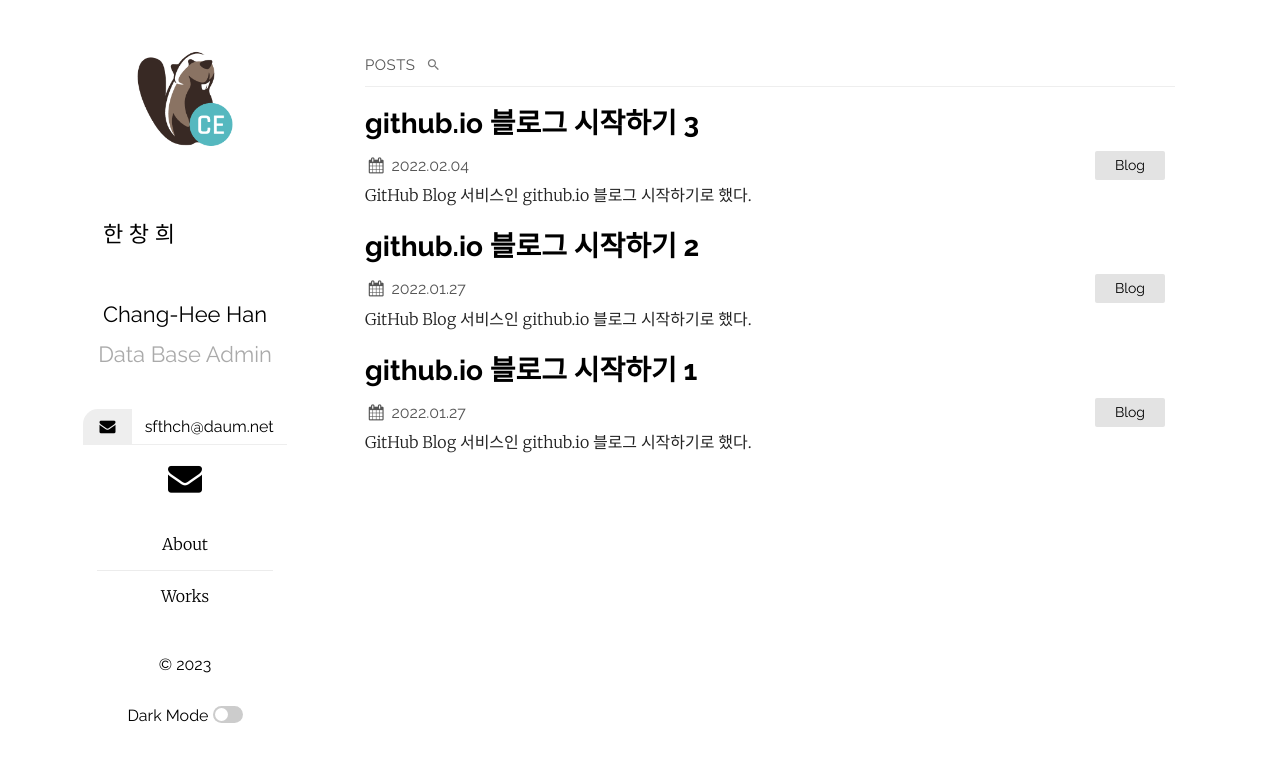
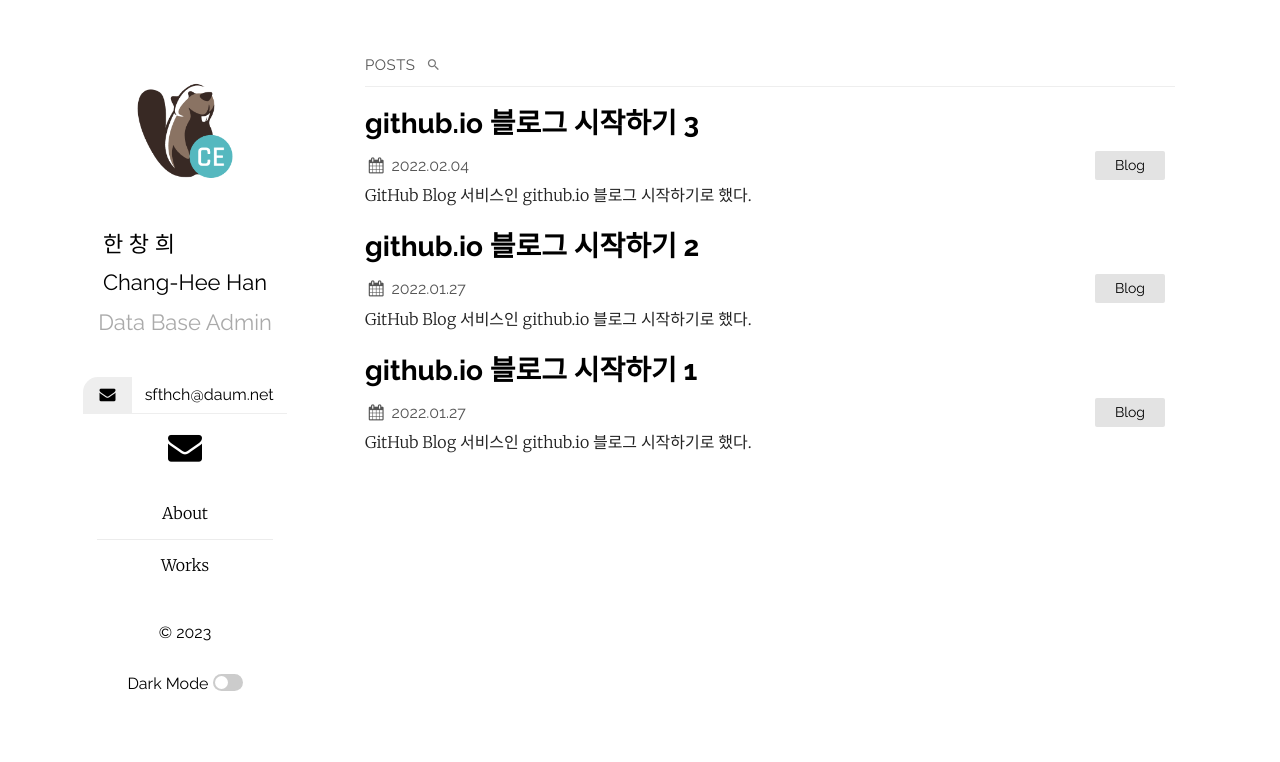
Before and after one commit to sfthch/sfthch, a Jekyll site: the page built from index.md, in a window 1280 px wide. Shown: the top 762 px of the page. Built offline with Jekyll 4.4.1, drawn with Linux system fonts in a browser that asks for light colours.

Commit message:
231014-1526

```diff
--- a/_config.yml
+++ b/_config.yml
@@ -15,8 +15,7 @@ show_excerpts: true # set to true to show excerpts on the homepage
 sass:
   sass_dir: _sass
 plainwhite:
-  name: <p>한   창   희</p>
-        <br><br>
+  name: 한 창 희<br><br>
         Chang-Hee Han
   tagline: Data Base Admin
 # date_format: "%b %-d, %Y"
```
